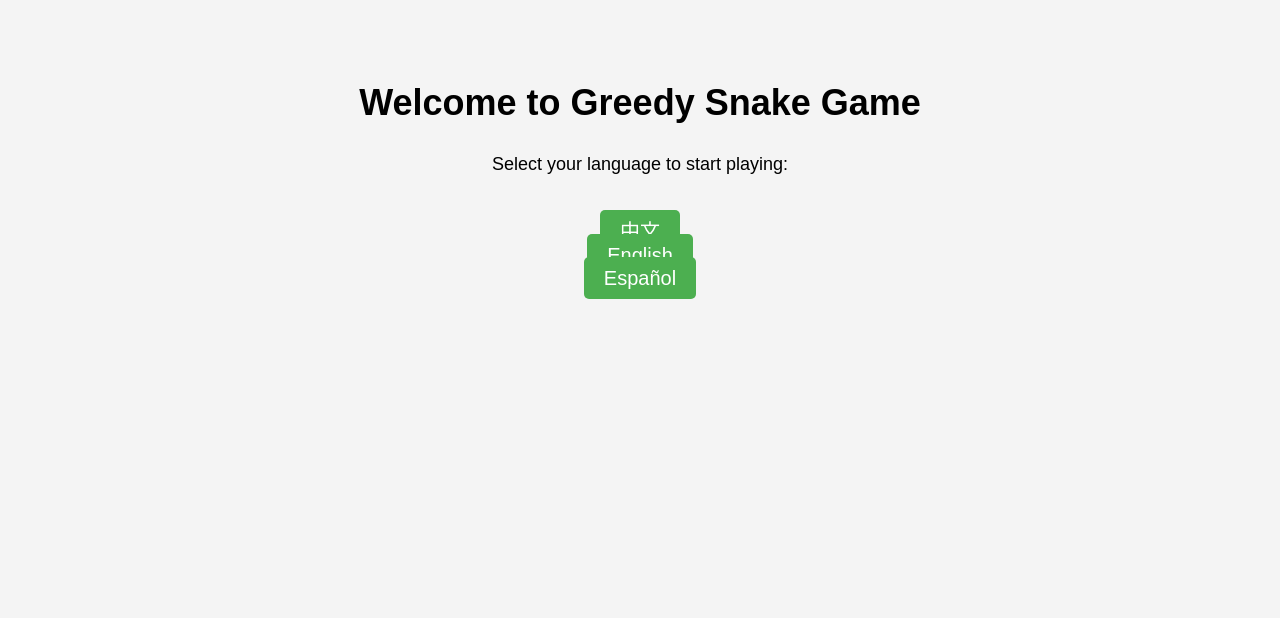
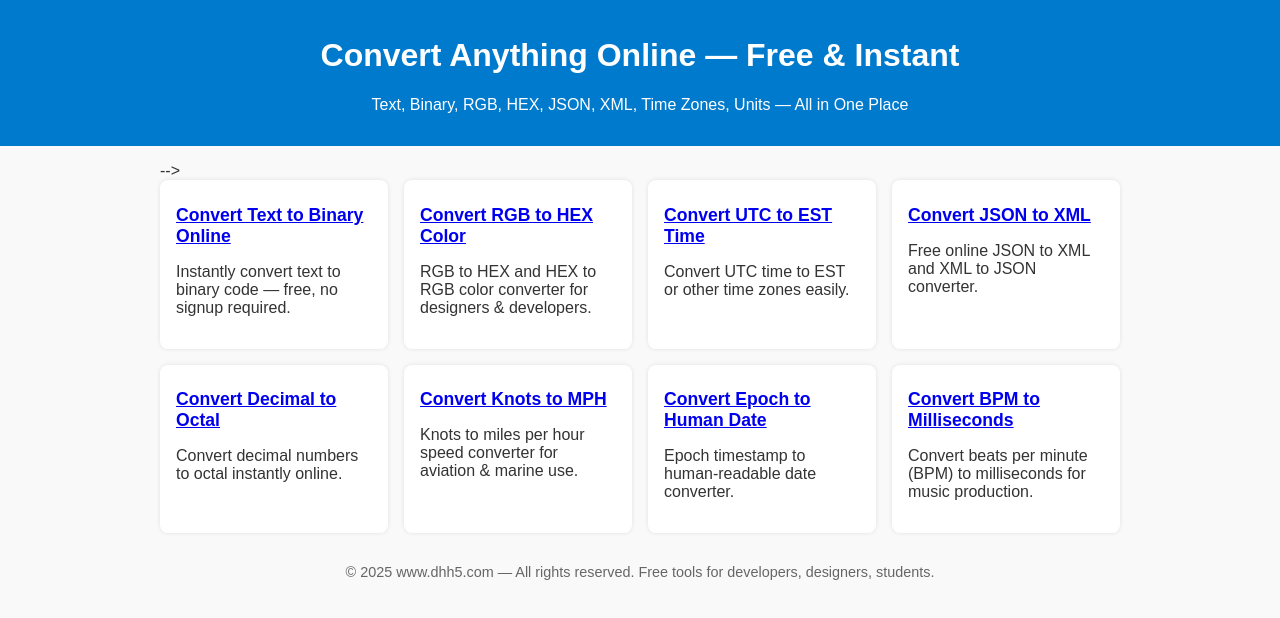
Before and after one commit to ohd800/greedy-snake-game, a plain HTML site: page index.html in a window 1280 px wide. Drawn offline with Linux system fonts and the light colour scheme.

Commit message:
Update index.html

```diff
--- a/index.html
+++ b/index.html
@@ -1,64 +1,98 @@
 <!DOCTYPE html>
 <html lang="en">
 <head>
-    <meta charset="UTF-8">
-    <meta name="viewport" content="width=device-width, initial-scale=1.0">
-    <meta name="keywords" content="greedy snake game, greedy snake, greedy snake online, greedy snake game online">
-    <title>Greedy Snake Game</title>
-    <style>
-        body {
-            font-family: Arial, sans-serif;
-            text-align: center;
-            padding-top: 50px;
-            background-color: #f4f4f4;
-        }
-
-        h1 {
-            font-size: 36px;
-            margin-bottom: 30px;
-        }
-
-        p {
-            font-size: 18px;
-            margin-bottom: 40px;
-        }
-
-        .language-link {
-            font-size: 20px;
-            margin: 10px 0;
-            padding: 10px 20px;
-            background-color: #4CAF50;
-            color: white;
-            text-decoration: none;
-            border-radius: 5px;
-        }
-
-        .language-link:hover {
-            background-color: #45a049;
-        }
-    </style>
+  <meta charset="UTF-8">
+  <meta name="viewport" content="width=device-width, initial-scale=1">
+  <meta name="description" content="Free online converters for text, binary, RGB, HEX, JSON, XML, UTC time, units and more. Convert anything online instantly — no signup required.">
+  <title>Convert Anything Online | Free Tools for Text, Colors, Time, Units</title>
+  <link rel="stylesheet" href="styles.css"> <!-- 可接入 Tailwind 或自写 CSS -->
+  <style>
+    body { font-family: sans-serif; margin: 0; padding: 0; background: #f9f9f9; color: #333; }
+    header { background: #007ACC; color: #fff; padding: 1em; text-align: center; }
+    .container { max-width: 960px; margin: auto; padding: 1em; }
+    .tool-grid { display: grid; grid-template-columns: repeat(auto-fit, minmax(220px, 1fr)); gap: 1em; }
+    .tool-card { background: #fff; padding: 1em; border-radius: 8px; box-shadow: 0 0 4px rgba(0,0,0,0.1); }
+    .tool-card h2 { font-size: 1.1em; margin: 0.5em 0; }
+    footer { text-align: center; font-size: 0.9em; color: #666; padding: 1em; }
+    .ad-slot { margin: 1em 0; text-align: center; }
+  </style>
 </head>
 <body>
 
-    <h1>Welcome to Greedy Snake Game</h1>
-    <p>Select your language to start playing:</p>
+<header>
+  <h1>Convert Anything Online — Free & Instant</h1>
+  <p>Text, Binary, RGB, HEX, JSON, XML, Time Zones, Units — All in One Place</p>
+</header>
 
-    <a href="zh.html" class="language-link">中文</a>
-    <br>
-    <a href="en.html" class="language-link">English</a>
-    <br>
-    <a href="es.html" class="language-link">Español</a>
+<div class="container">
 
-    <script>
-        // This script ensures that if someone visits the page with the base URL, they get redirected to the language selection page
-        const languageLinks = document.querySelectorAll('.language-link');
-        languageLinks.forEach(link => {
-            link.addEventListener('click', function(event) {
-                const language = event.target.textContent;
-                console.log(`Redirecting to ${language} page`);
-            });
-        });
-    </script>
+  <!-- 广告位（页面顶部中间）
+  <div class="ad-slot">
+
+    <div style="width: 300px; height: 250px; background: #ddd; display: inline-block;">
+     [Your Google Ad Here]
+    </div>
+  </div>
+ <!-- Google AdSense 广告代码位（示例用 div 占位）  -->-->
+
+  <!-- 工具聚合 -->
+  <div class="tool-grid">
+
+    <div class="tool-card">
+      <h2><a href="convert-text-to-binary.html">Convert Text to Binary Online</a></h2>
+      <p>Instantly convert text to binary code — free, no signup required.</p>
+    </div>
+
+    <div class="tool-card">
+      <h2><a href="convert-rgb-to-hex.html">Convert RGB to HEX Color</a></h2>
+      <p>RGB to HEX and HEX to RGB color converter for designers & developers.</p>
+    </div>
+
+    <div class="tool-card">
+      <h2><a href="convert-utc-to-est.html">Convert UTC to EST Time</a></h2>
+      <p>Convert UTC time to EST or other time zones easily.</p>
+    </div>
+
+    <div class="tool-card">
+      <h2><a href="convert-json-to-xml.html">Convert JSON to XML</a></h2>
+      <p>Free online JSON to XML and XML to JSON converter.</p>
+    </div>
+
+    <div class="tool-card">
+      <h2><a href="convert-decimal-to-octal.html">Convert Decimal to Octal</a></h2>
+      <p>Convert decimal numbers to octal instantly online.</p>
+    </div>
+
+    <div class="tool-card">
+      <h2><a href="convert-knots-to-mph.html">Convert Knots to MPH</a></h2>
+      <p>Knots to miles per hour speed converter for aviation & marine use.</p>
+    </div>
+
+    <div class="tool-card">
+      <h2><a href="convert-epoch-to-date.html">Convert Epoch to Human Date</a></h2>
+      <p>Epoch timestamp to human-readable date converter.</p>
+    </div>
+
+    <div class="tool-card">
+      <h2><a href="convert-bpm-to-ms.html">Convert BPM to Milliseconds</a></h2>
+      <p>Convert beats per minute (BPM) to milliseconds for music production.</p>
+    </div>
+
+  </div>
+
+  <!-- 广告位（底部中间）
+  <div class="ad-slot">
+    <div style="width: 300px; height: 250px; background: #ddd; display: inline-block;">
+      [Your Google Ad Here]
+    </div>
+  </div>
+-->
+
+</div>
+
+<footer>
+  &copy; 2025 www.dhh5.com — All rights reserved. Free tools for developers, designers, students.
+</footer>
 
 </body>
 </html>
```
